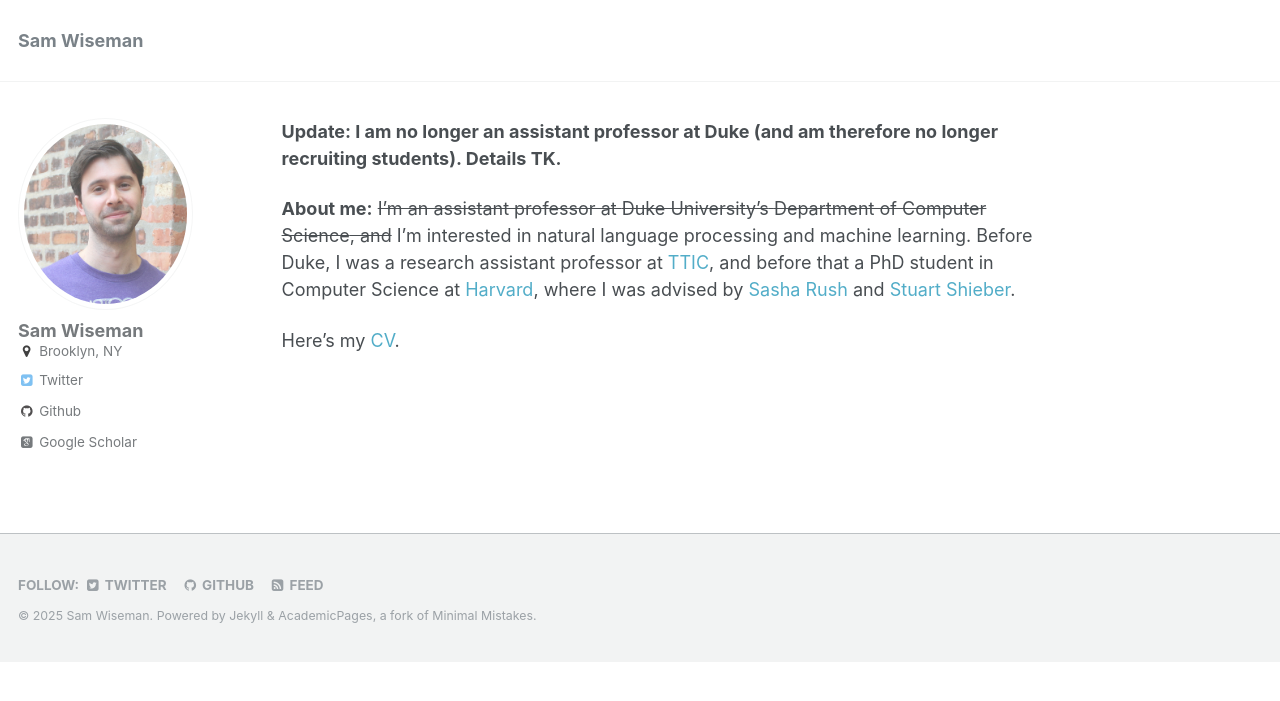
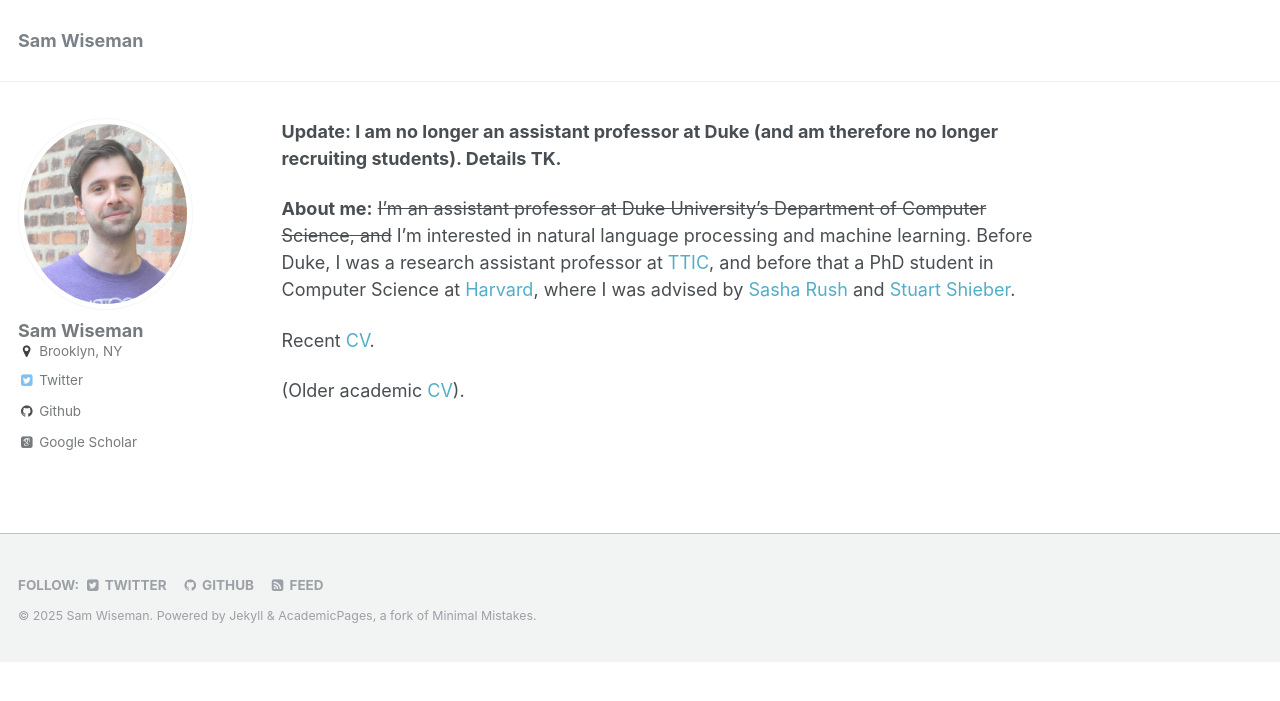
Before and after one commit to swiseman/swiseman.github.io, a Jekyll site: the page built from _pages/about.md, in a window 1280 px wide. Shown: the top 701 px of the page. Built offline with Jekyll 4.4.1, drawn with Linux system fonts in a browser that asks for light colours; some web fonts are replaced.

Commit message:
update cv

```diff
--- a/_pages/about.md
+++ b/_pages/about.md
@@ -12,4 +12,6 @@ redirect_from:
 
 **About me:** ~~I'm an assistant professor at [Duke University's](https://www.duke.edu) [Department of Computer Science](https://www.cs.duke.edu/), and~~ I'm interested in natural language processing and machine learning. Before Duke, I was a research assistant professor at [TTIC](http://www.ttic.edu/), and before that a PhD student in Computer Science at [Harvard](https://www.seas.harvard.edu), where I was advised by [Sasha Rush](http://rush-nlp.com/) and [Stuart Shieber](http://www.eecs.harvard.edu/shieber/).
 
-Here's my [CV](http://swiseman.github.io/files/swiseman_cv.pdf).
+Recent [CV](http://swiseman.github.io/files/swiseman_cv_2025.pdf).
+
+(Older academic [CV](http://swiseman.github.io/files/swiseman_cv.pdf)).
```
Also changed, not shown: 1 other file.
